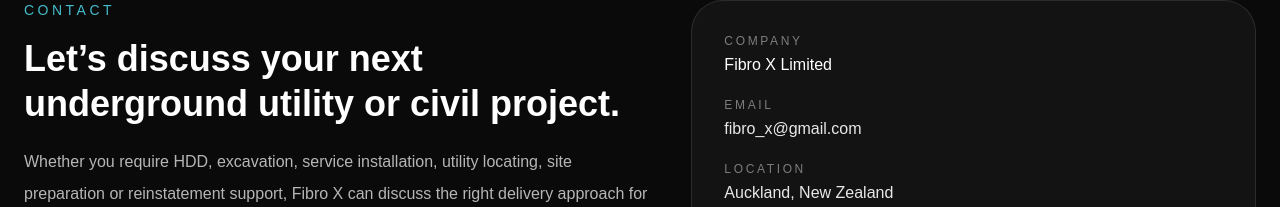
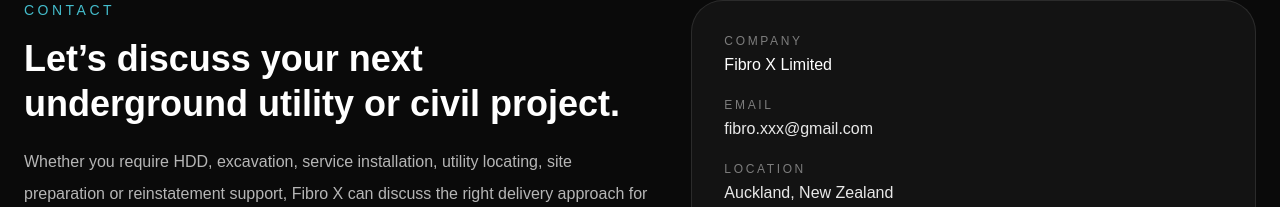
Before and after one commit to Fibro-x/fibro-x-website, a Next.js app: page / in a window 1280 px wide. Shown: the part 4925-5132 px from the top of the page. Built offline with nearby package versions, Linux system fonts and the light colour scheme.

Commit message:
Update contact email address

```diff
--- a/app/page.tsx
+++ b/app/page.tsx
@@ -428,7 +428,7 @@
                   Email
                 </div>
                 <div className="mt-1 text-base text-white/90">
-                  fibro_x@gmail.com
+                  fibro.xxx@gmail.com
                 </div>
               </div>
 
```
